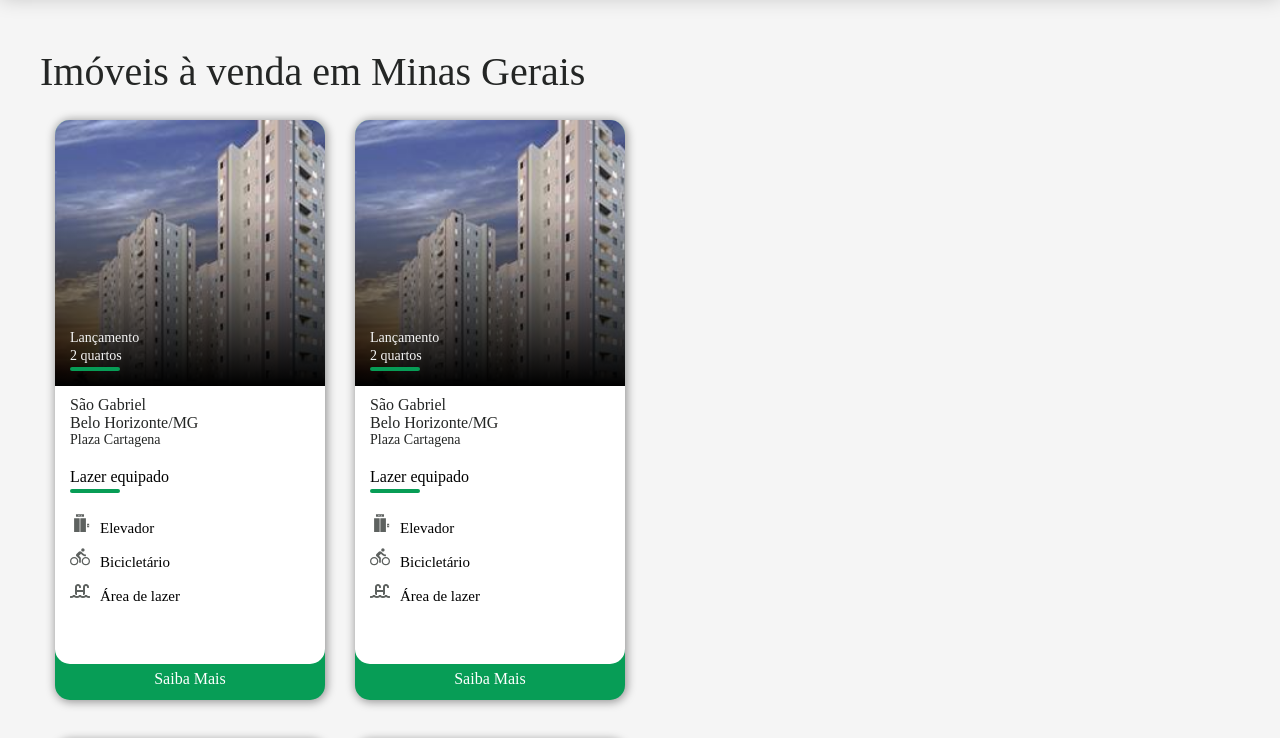
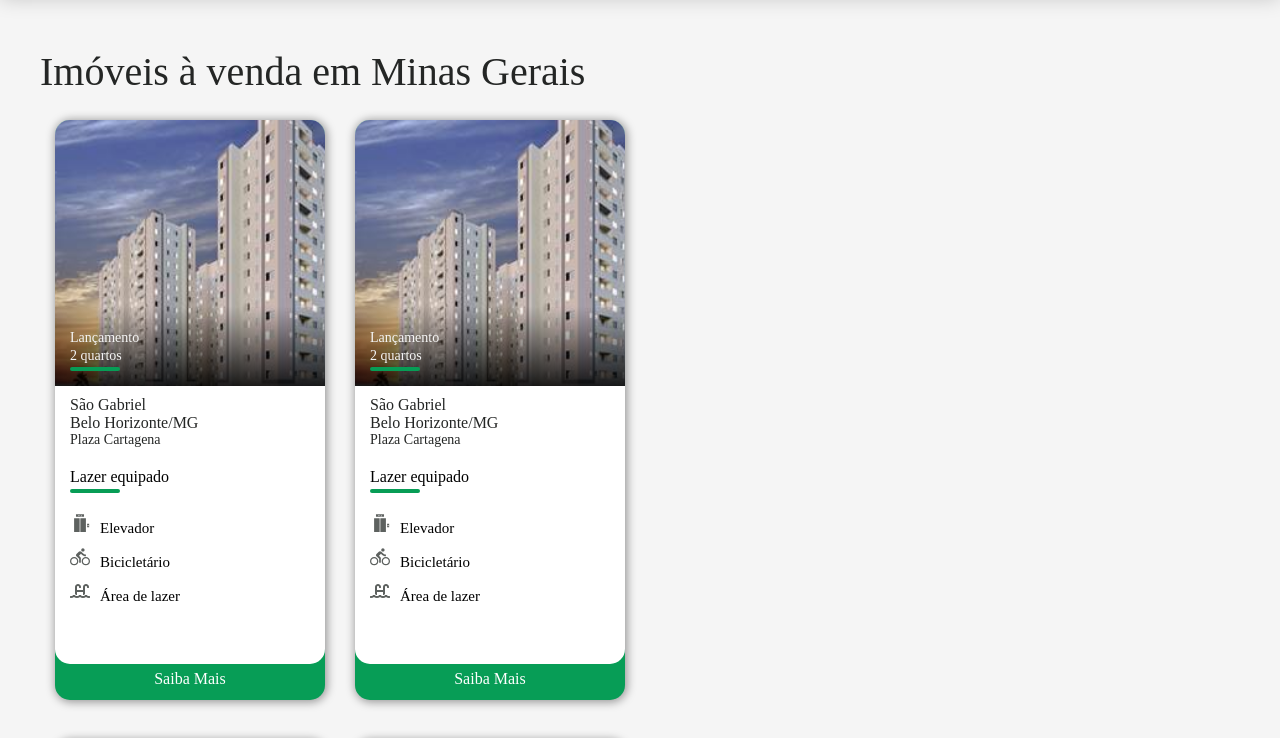
Before and after one commit to samueljansem/mrv-clone, a React (Create React App) app: page / in a window 1280 px wide. Shown: the part 682-1420 px from the top of the page. Built offline with nearby package versions, Linux system fonts and the light colour scheme; a web font is replaced by a local one.

Commit message:
ajuste filtro imagem card

```diff
--- a/src/components/card-imovel/styles.ts
+++ b/src/components/card-imovel/styles.ts
@@ -44,7 +44,7 @@ const ImageWrapper = styled.div`
     left: 0;
     width: 100%;
     height: 100%;
-    background: linear-gradient(to bottom, transparent 30%, var(--color-black) 100%);
+    background: linear-gradient(to bottom, transparent 70%, var(--color-black) 105%);
   }
 `;
 
```
